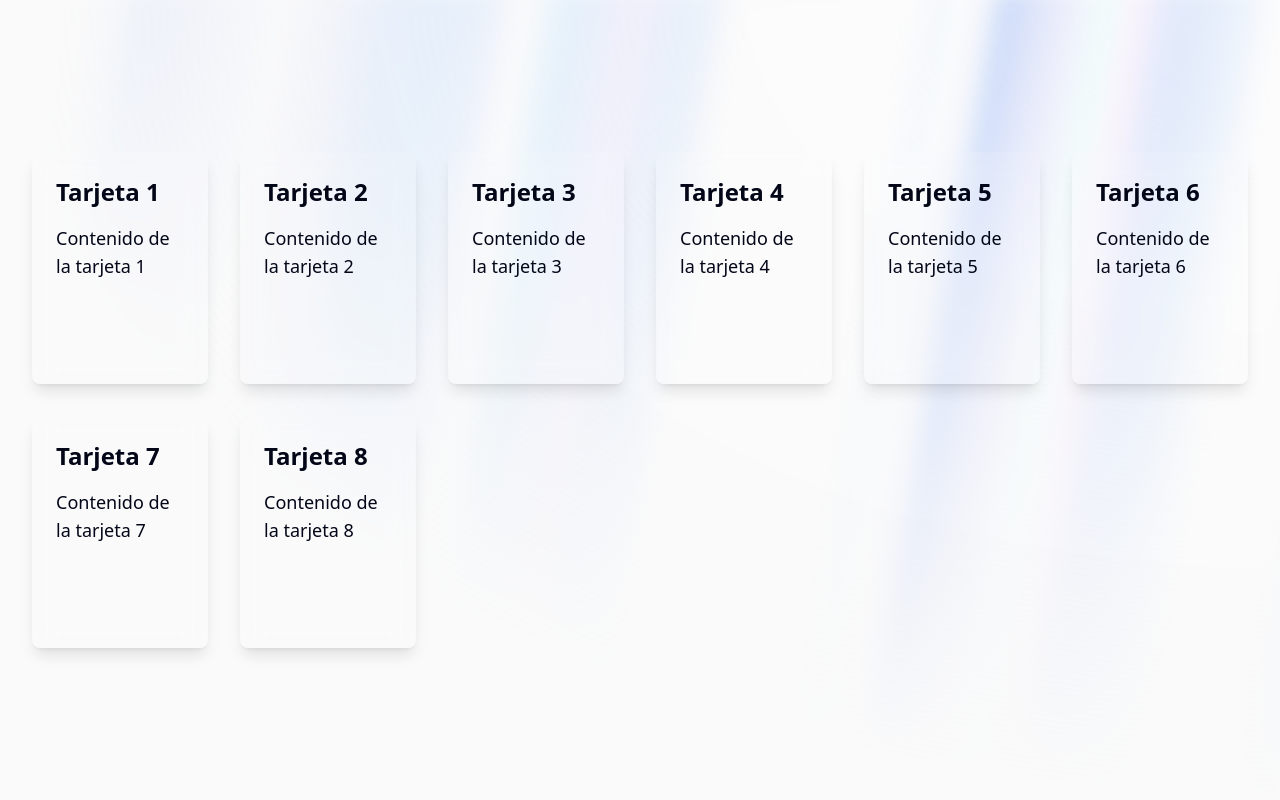
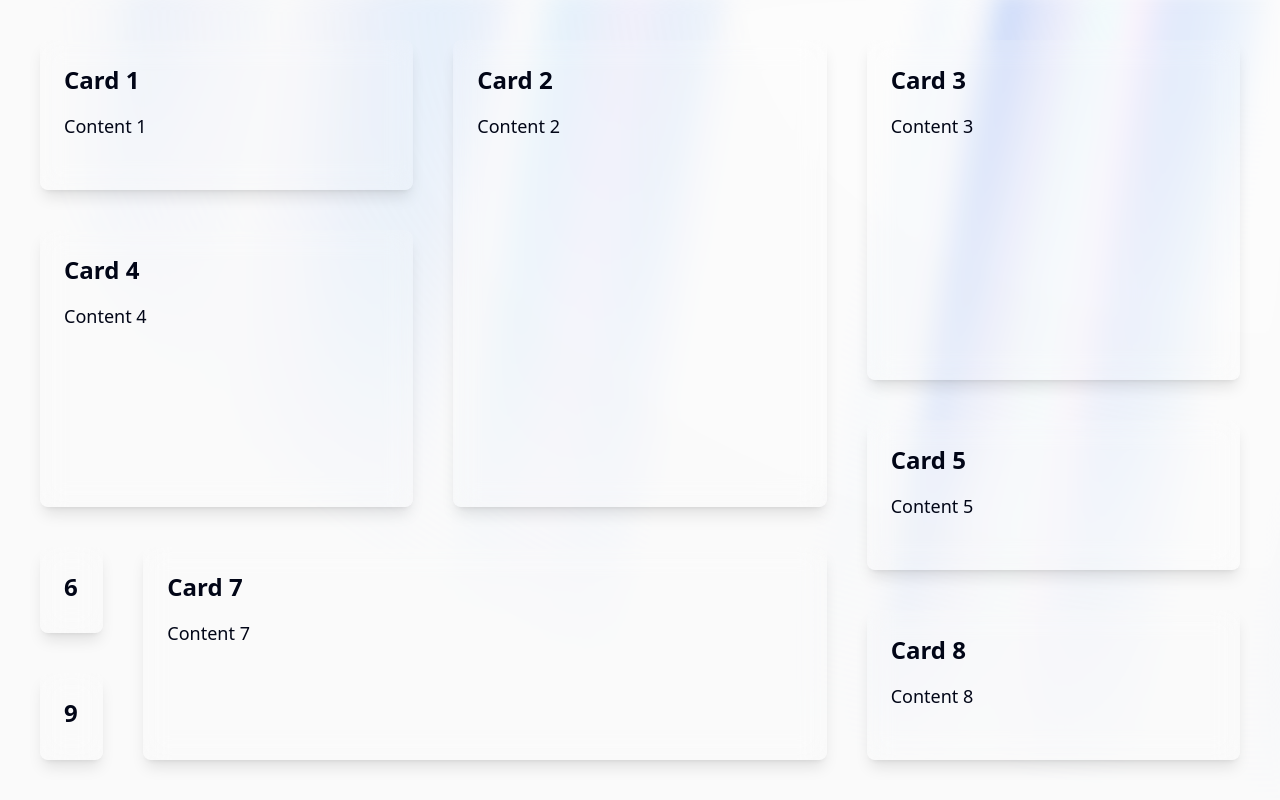
Before and after one commit to Alexma03/my-portfolio, a Next.js app: page / in a window 1280 px wide. Built offline with nearby package versions, Linux system fonts and the light colour scheme.

Commit message:
bento-grid card order

```diff
--- a/components/AuroraBackground.tsx
+++ b/components/AuroraBackground.tsx
@@ -3,6 +3,7 @@
 import { motion } from "framer-motion";
 import React from "react";
 import { AuroraBackground } from "./ui/aurora-background";
+import { cards, Card } from "../data/bentoCardData";
 
 export function AuroraBackgroundDemo() {
   return (
@@ -15,27 +16,15 @@ export function AuroraBackgroundDemo() {
           duration: 0.8,
           ease: "easeInOut",
         }}
-        className="relative grid gap-8 p-8 max-w-full mx-auto h-[100vh] w-full
-                   grid-cols-2 sm:grid-cols-2 md:grid-cols-3 lg:grid-cols-6 lg:h-[70vh]
-                   auto-rows-fr"
+        className="relative grid gap-10 py-10 px-10 max-w-full mx-auto h-[100vh] w-full grid-cols-12 grid-rows-12"
       >
-        {[
-          { id: 1, title: "Tarjeta 1", content: "Contenido de la tarjeta 1", colSpan: 2, rowSpan: 2 },
-          { id: 2, title: "Tarjeta 2", content: "Contenido de la tarjeta 2", colSpan: 1, rowSpan: 1 },
-          { id: 3, title: "Tarjeta 3", content: "Contenido de la tarjeta 3", colSpan: 1, rowSpan: 2 },
-          { id: 4, title: "Tarjeta 4", content: "Contenido de la tarjeta 4", colSpan: 3, rowSpan: 1 },
-          { id: 5, title: "Tarjeta 5", content: "Contenido de la tarjeta 5", colSpan: 2, rowSpan: 1 },
-          { id: 6, title: "Tarjeta 6", content: "Contenido de la tarjeta 6", colSpan: 1, rowSpan: 3 },
-          { id: 7, title: "Tarjeta 7", content: "Contenido de la tarjeta 7", colSpan: 2, rowSpan: 2 },
-          { id: 8, title: "Tarjeta 8", content: "Contenido de la tarjeta 8", colSpan: 3, rowSpan: 2 },
-        ].map((card, index) => (
+        {cards.map((card, index) => (
           <motion.div
             key={card.id}
             initial={{ opacity: 0, scale: 0.8 }}
             animate={{ opacity: 1, scale: 1 }}
             transition={{ duration: 0.5, delay: index * 0.1 }}
-            className={`bg-white bg-opacity-10 p-6 rounded-lg shadow-lg backdrop-blur-md
-                        col-span-${card.colSpan} row-span-${card.rowSpan}`}
+            className={`bg-white bg-opacity-10 p-6 rounded-lg shadow-lg backdrop-blur-md col-span-${card.colSpan} row-span-${card.rowSpan} col-start-${card.colStart} row-start-${card.rowStart}`}
           >
             <h3 className="text-2xl font-bold mb-4">{card.title}</h3>
             <p className="text-lg">{card.content}</p>
--- /dev/null
+++ b/data/bentoCardData.ts
@@ -0,0 +1,93 @@
+export interface Card {
+    id: number;
+    title?: string;
+    content?: string;
+    image?: string;
+    colSpan: number;
+    rowSpan: number;
+    colStart: number;
+    rowStart: number;
+  }
+
+  export const cards: Card[] = [
+    {
+      id: 1,
+      title: 'Card 1',
+      content: 'Content 1',
+      colSpan: 4,
+      rowSpan: 3,
+      colStart: 1,
+      rowStart: 1,
+    },
+    {
+      id: 2,
+      title: 'Card 2',
+      content: 'Content 2',
+      colSpan: 4,
+      rowSpan: 8,
+      colStart: 5,
+      rowStart: 1,
+    },
+    {
+      id: 3,
+      title: 'Card 3',
+      content: 'Content 3',
+      colSpan: 4,
+      rowSpan: 6,
+      colStart: 9,
+      rowStart: 1,
+    },
+    {
+      id: 4,
+      title: 'Card 4',
+      content: 'Content 4',
+      colSpan: 4,
+      rowSpan: 5,
+      colStart: 1,
+      rowStart: 4,
+    },
+    {
+      id: 5,
+      title: 'Card 5',
+      content: 'Content 5',
+      colSpan: 4,
+      rowSpan: 3,
+      colStart: 9,
+      rowStart: 7,
+    },
+    {
+      id: 6,
+      title: '6',
+      content: '',
+      colSpan: 1,
+      rowSpan: 2,
+      colStart: 1,
+      rowStart: 9,
+    },
+    {
+      id: 7,
+      title: 'Card 7',
+      content: 'Content 7',
+      colSpan: 7,
+      rowSpan: 4,
+      colStart: 2,
+      rowStart: 9,
+    },
+    {
+      id: 8,
+      title: 'Card 8',
+      content: 'Content 8',
+      colSpan: 4,
+      rowSpan: 3,
+      colStart: 9,
+      rowStart: 10,
+    },
+    {
+      id: 9,
+      title: '9',
+      colSpan: 1,
+      rowSpan: 2,
+      colStart: 1,
+      rowStart: 11,
+    },
+  ];
--- a/tailwind.config.ts
+++ b/tailwind.config.ts
@@ -1,4 +1,4 @@
-import type { Config } from "tailwindcss"
+import type { Config } from "tailwindcss";
 
 const {
   default: flattenColorPalette,
@@ -7,10 +7,16 @@ const {
 const config = {
   darkMode: ["class"],
   content: [
-    './pages/**/*.{ts,tsx}',
-    './components/**/*.{ts,tsx}',
-    './app/**/*.{ts,tsx}',
-    './src/**/*.{ts,tsx}',
+    "./pages/**/*.{ts,tsx}",
+    "./components/**/*.{ts,tsx}",
+    "./app/**/*.{ts,tsx}",
+    "./src/**/*.{ts,tsx}",
+  ],
+  safelist: [
+    { pattern: /col-span-\d+/ },
+    { pattern: /row-span-\d+/ },
+    { pattern: /col-start-\d+/ },
+    { pattern: /row-start-\d+/ },
   ],
   prefix: "",
   theme: {
@@ -31,7 +37,7 @@ const config = {
           from: { height: "var(--radix-accordion-content-height)" },
           to: { height: "0" },
         },
-        "aurora": {
+        aurora: {
           from: {
             backgroundPosition: "50% 50%, 50% 50%",
           },
@@ -43,12 +49,12 @@ const config = {
       animation: {
         "accordion-down": "accordion-down 0.2s ease-out",
         "accordion-up": "accordion-up 0.2s ease-out",
-        "aurora": "aurora 60s linear infinite",
+        aurora: "aurora 60s linear infinite",
       },
     },
   },
   plugins: [require("tailwindcss-animate"), addVariablesForColors],
-} satisfies Config
+} satisfies Config;
 
 function addVariablesForColors({ addBase, theme }: any) {
   let allColors = flattenColorPalette(theme("colors"));
@@ -61,5 +67,4 @@ function addVariablesForColors({ addBase, theme }: any) {
   });
 }
 
-
-export default config
+export default config;
```
